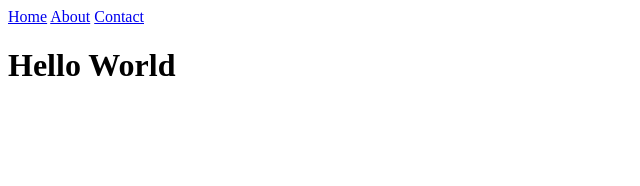
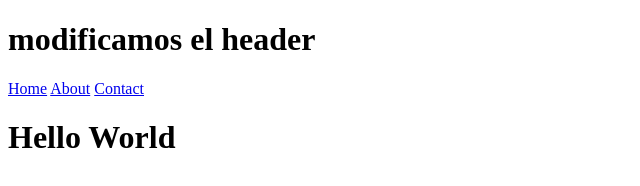
Before and after one commit to jaft2022/jaft2022, a plain HTML site: page index.html in a window 1280 px wide. Shown: the whole page, without its empty margins (0-640 px from the left). Drawn offline with Linux system fonts and the light colour scheme.

Commit message:
Se modifico el header

```diff
--- a/index.html
+++ b/index.html
@@ -8,6 +8,7 @@
 </head>
 <body>
   <header>
+    <h1>modificamos el header</h1>
     <nav>
       <a href="/">Home</a>
       <a href="/about">About</a>
```
